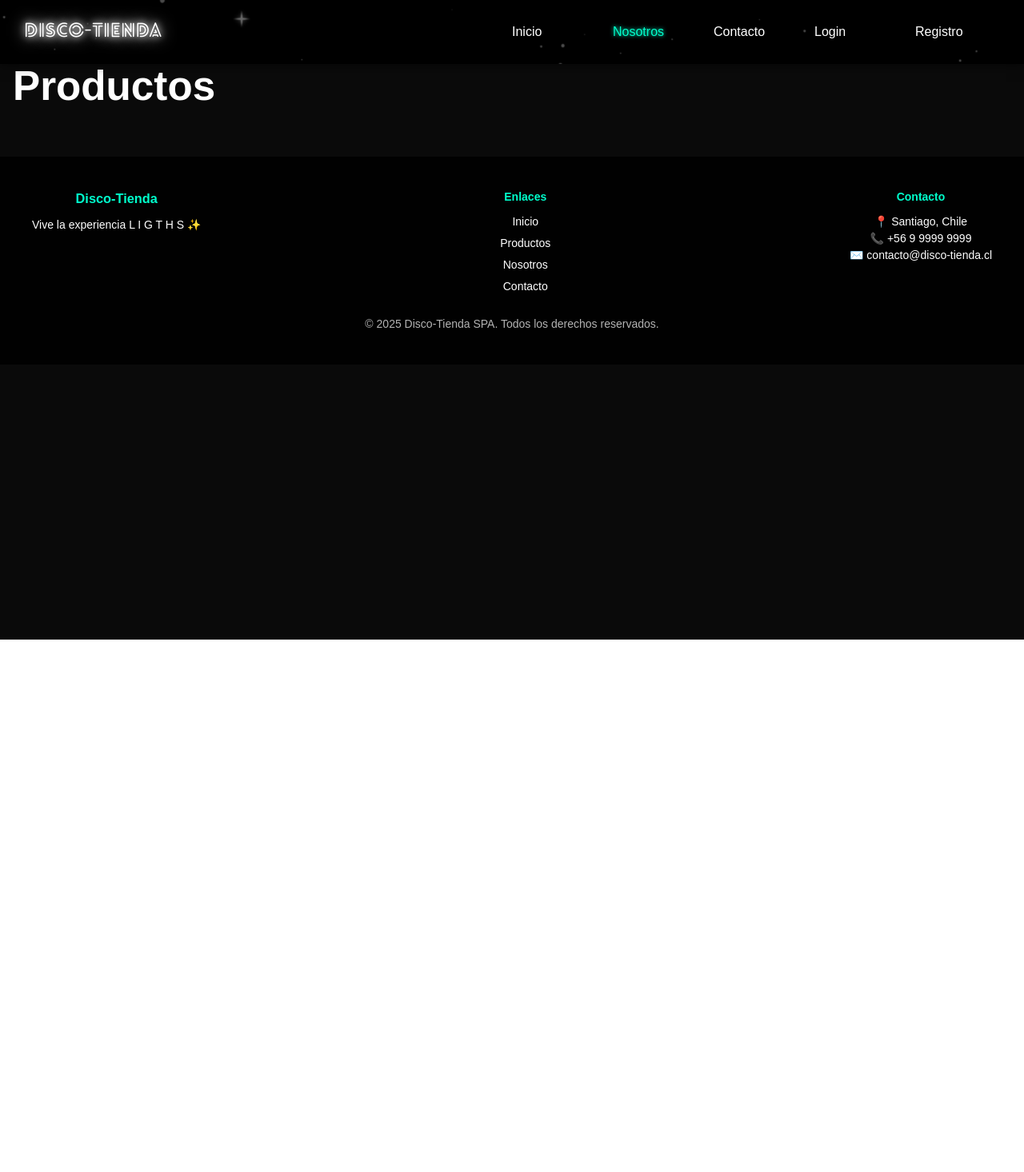
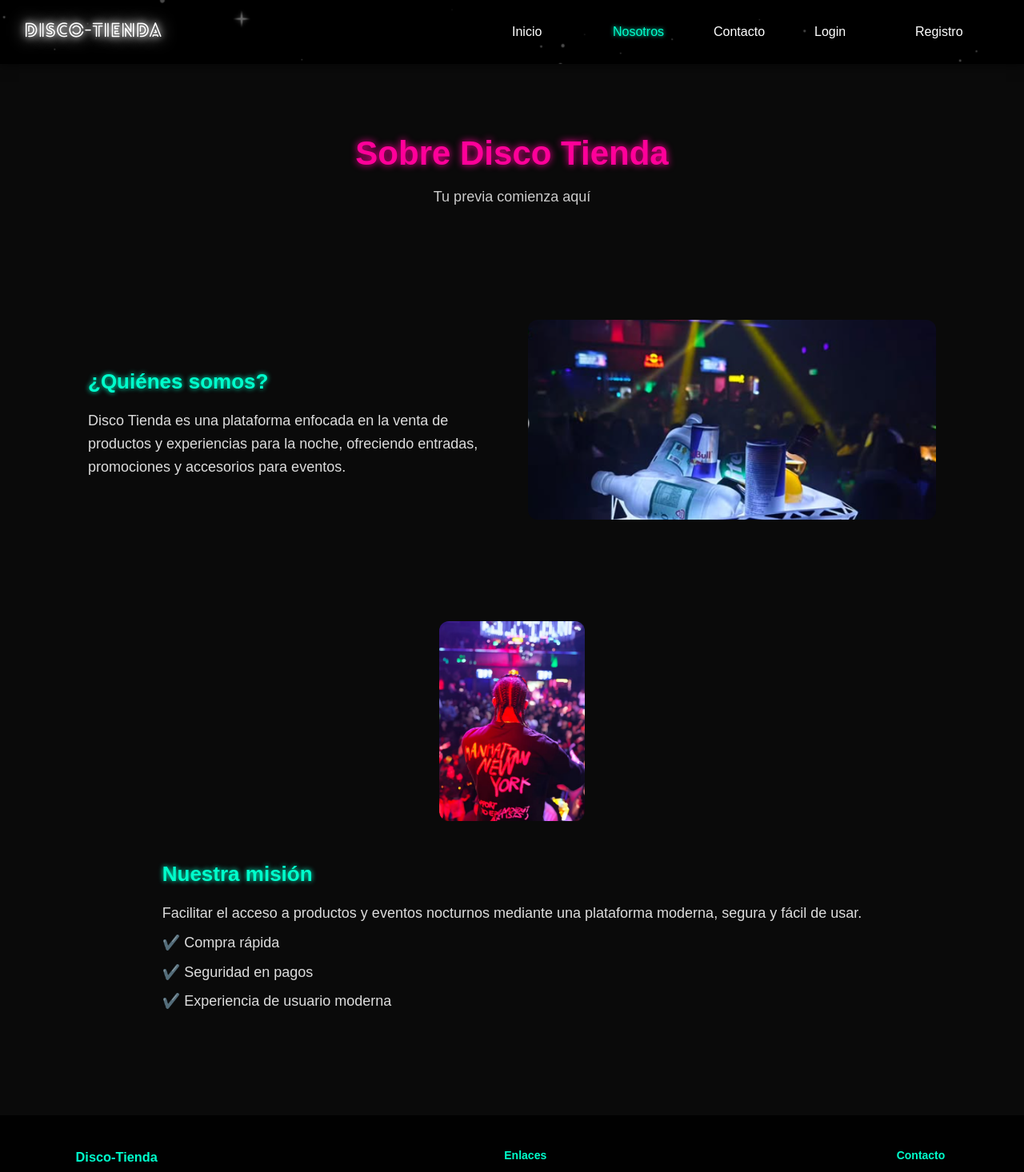
Before and after one commit to xiomararomero98/disco-tienda-react, a React (Vite) app: page /nosotros in a window 1280 px wide. Shown: the top 1466 px of the page at 80% size. Before the commit the page ends 800 px from the top, so only its background shows below. Built offline with nearby package versions, Linux system fonts and the light colour scheme.

Commit message:
nosotros

```diff
--- a/src/pages/ContactoPage.tsx
+++ b/src/pages/ContactoPage.tsx
@@ -1,14 +1,38 @@
-import React from 'react';
+export default function ContactoPage() {
+  return (
+    <main className="contacto-page">
+      <section className="contacto-container">
+        <h2>Contacto</h2>
 
-// Componente ProductosPage
-const ContactoPage: React.FC = () => {
-  return (
-    <div>
-      <h1>Productos</h1>
-      {/* Contenido de la página */}
-    </div>
+        <div className="contacto-grid">
+          <div className="contacto-form">
+            <h3>Escríbenos</h3>
+            <form>
+              <input type="text" placeholder="Nombre" required />
+              <input type="email" placeholder="Correo" required />
+              <textarea placeholder="Mensaje" rows={4} />
+              <button className="btn">Enviar</button>
+            </form>
+          </div>
+
+          <div className="contacto-info">
+            <h3>Información</h3>
+            <p>📍 Santiago, Chile</p>
+            <p>📧 contacto@discotienda.cl</p>
+            <p>📞 +56 9 1234 5678</p>
+
+            <div className="contacto-mapa">
+              <iframe
+                title="mapa"
+                src="https://maps.google.com/maps?q=Santiago%20Chile&t=&z=13&ie=UTF8&iwloc=&output=embed"
+                width="100%"
+                height="200"
+                style={{ border: 0 }}
+              />
+            </div>
+          </div>
+        </div>
+      </section>
+    </main>
   );
-};
-
-// Añade la exportación por defecto que falta
-export default ContactoPage;
+}
--- a/src/pages/NosotrosPage.tsx
+++ b/src/pages/NosotrosPage.tsx
@@ -1,14 +1,42 @@
-import React from 'react';
+export default function NosotrosPage() {
+  return (
+    <main className="nosotros-page">
+      <section className="nosotros-hero">
+        <h2>Sobre Disco Tienda</h2>
+        <p>Tu previa comienza aquí</p>
+      </section>
 
-// Componente ProductosPage
-const NosotrosPage: React.FC = () => {
-  return (
-    <div>
-      <h1>Productos</h1>
-      {/* Contenido de la página */}
-    </div>
+      <section className="nosotros-section">
+        <div className="nosotros-texto">
+          <h3>¿Quiénes somos?</h3>
+          <p>
+            Disco Tienda es una plataforma enfocada en la venta de productos y
+            experiencias para la noche, ofreciendo entradas, promociones y
+            accesorios para eventos.
+          </p>
+        </div>
+        <div className="nosotros-imagen">
+          <img src="/img/nosotros-1.png" alt="Equipo Disco Tienda" />
+        </div>
+      </section>
+
+      <section className="nosotros-section invertida">
+        <div className="nosotros-imagen">
+          <img src="/img/nosotros-2.png" alt="Nuestra misión" />
+        </div>
+        <div className="nosotros-texto">
+          <h3>Nuestra misión</h3>
+          <p>
+            Facilitar el acceso a productos y eventos nocturnos mediante una
+            plataforma moderna, segura y fácil de usar.
+          </p>
+          <ul>
+            <li>✔️ Compra rápida</li>
+            <li>✔️ Seguridad en pagos</li>
+            <li>✔️ Experiencia de usuario moderna</li>
+          </ul>
+        </div>
+      </section>
+    </main>
   );
-};
-
-// Añade la exportación por defecto que falta
-export default NosotrosPage;
+}
```
